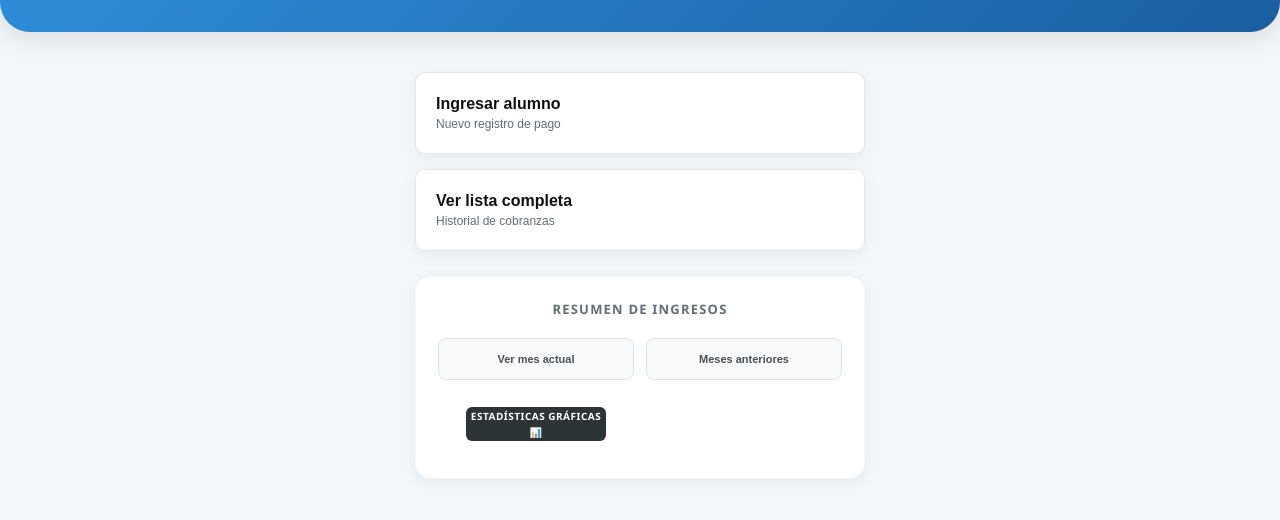
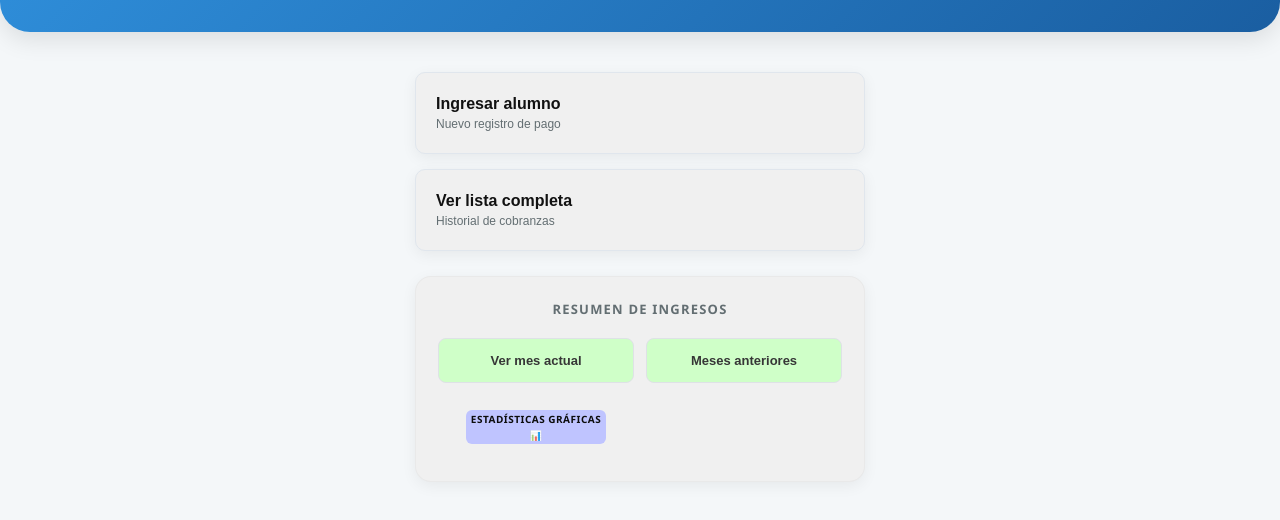
Before and after one commit to predicador2023/agenda_alumnos, a website with bundled scripts: page public/index.html in a window 1280 px wide. Shown: the part 76-596 px from the top of the page. Built offline with nearby package versions, Linux system fonts and the light colour scheme.

Commit message:
estilo botones

```diff
--- a/public/styles.css
+++ b/public/styles.css
@@ -9,7 +9,7 @@
     --success: #2ecc71;
     --success-bg: #f0fff4;
     --bg-body: #f4f7f9;
-    --bg-card: #ffffff;
+    --bg-card: #f0f0f0;
     --text-dark: #2c3e50;
     --text-muted: #636e72;
     --border-color: #e0e6ed;
@@ -170,12 +170,12 @@ body {
 
 .btn-sub-resumen {
     padding: 14px 5px;
-    background: #f8f9fa;
+    background: #cfffc8;
     border: 1px solid #dee2e6;
     border-radius: 8px;
-    font-size: 11px;
+    font-size: 13px;
     font-weight: 700;
-    color: #495057;
+    color: #363636;
     cursor: pointer;
     transition: var(--transition);
 }
@@ -739,8 +739,8 @@ td:nth-child(3) {
     font-weight: 700 !important;
     text-transform: uppercase !important;
     letter-spacing: 0.5px !important;
-    color: #ffffff !important;
-    background-color: #2d3436 !important; /* El gris oscuro elegante */
+    color: #0c0c0c !important;
+    background-color: #bfc4ff !important; /* El gris oscuro elegante */
 
     /* FORMA */
     justify-content: center !important;
```
